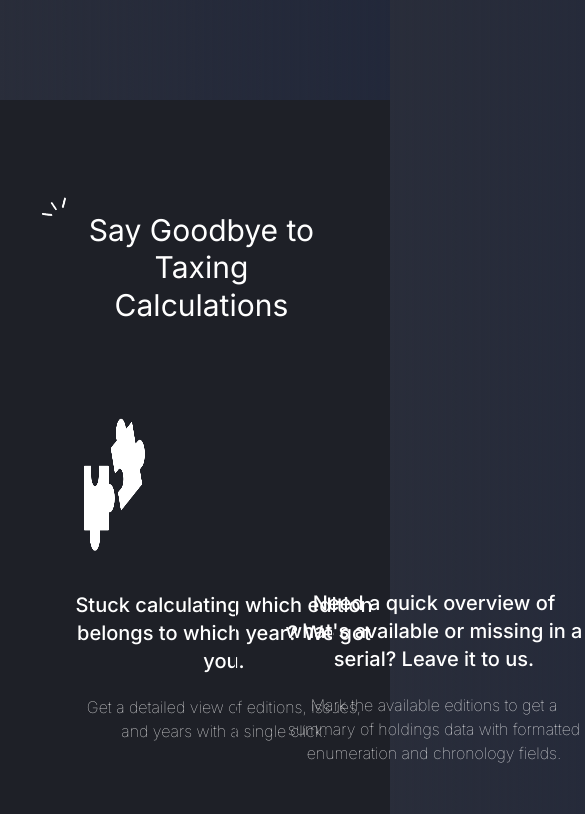
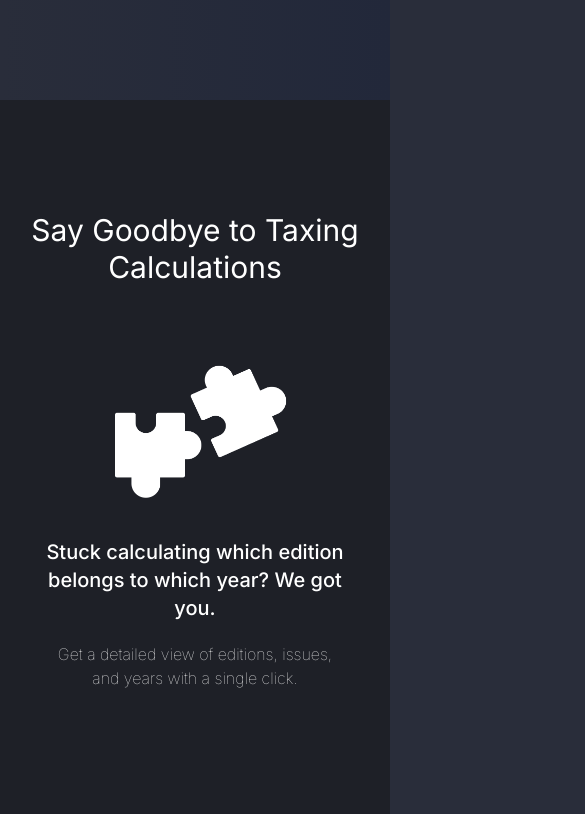
Before and after one commit to jjose14-Jacob-Jose/getSummaryHoldings, a Next.js app: page / in a window 390 px wide. Shown: the part 840-1654 px from the top of the page, 585 px wide, since content can reach past the window. Built offline with nearby package versions, Linux system fonts and the light colour scheme.

Commit message:
Added responsiveness

```diff
--- a/src/components/Home.jsx
+++ b/src/components/Home.jsx
@@ -24,19 +24,28 @@ export default function Home() {
       {/* Hero section */}
       <div className="px-6 pt-12 mobile:px-12 lg:flex xl:gap-8 mx-auto justify-center items-center mb-24">
         <div className="lg:w-1/2 2xl:w-2/5">
-                        <h1 className={`${styles.headingOne} pb-4`}>Serials Calculations. Simplified.</h1>
-                        <p className={`${styles.paraTwo}`}>A free browser based solution that computes summary holdings of books for you.</p>
+          <h1 className={`${styles.headingOne} pb-4`}>
+            Serials Calculations. Simplified.
+          </h1>
+          <p className={`${styles.paraTwo}`}>
+            A free browser based solution that computes summary holdings of
+            books for you.
+          </p>
 
           <div className="lg:flex lg:gap-4 mt-6 mb-12 lg:mt-8 lg:mb-0 w-fit lg:w-full mx-auto">
             <Link
               href={prototype_link}
               target="_blank"
               rel="noopener noreferrer"
-                                className="p-2 px-10 h-fit font-light bg-[#89634A] text-white text-sm rounded hover:bg-[#83593D] hover:font-light items-center">
+              className="p-2 px-10 h-fit font-light bg-[#89634A] text-white text-sm rounded hover:bg-[#83593D] hover:font-light items-center"
+            >
               Explore the Prototype
             </Link>
-                            <br className="lg:hidden"/>
-                            <button onClick={() => scrollToLearnMore()} className="mt-3 lg:mt-0 p-2 h-fit font-light text-sm text-white hover:underline underline-offset-4  items-center">
+            <br className="lg:hidden" />
+            <button
+              onClick={() => scrollToLearnMore()}
+              className="mt-3 lg:mt-0 p-2 h-fit font-light text-sm text-white hover:underline underline-offset-4  items-center"
+            >
               Learn More
             </button>
           </div>
@@ -60,20 +69,20 @@ export default function Home() {
       {/* Learn More */}
       <div id="learnMoreSection">
         {/* Goodbye to taxing calculations section */}
-                <div className="p-12 mx-auto justify-center items-center bg-[#1E2027] pt-28 pb-28">
+        <div className="px-6  mobile:px-12 pt-28 pb-28 mx-auto justify-center items-center bg-[#1E2027] ">
           <div className="flex mx-auto justify-center">
             <img
               src="/text_highlight.png"
               alt="Text highlight icon"
-                        className="w-[15px] h-[30px] rotate-[55deg] -mt-5"
+              className="hidden custom:block w-[15px] h-[30px] rotate-[55deg] -mt-5"
             />
             <h2 className={`text-center ${styles.headingTwo}`}>
               Say Goodbye to Taxing <br /> Calculations
             </h2>
           </div>
 
-                    <div className="flex mx-auto justify-center space-x-20 mt-10">
-                        <div className="w-1/3 hover:bg-[#292D3A] hover:shadow-2xl space-y-10 border border-[#1E2027]  rounded-2xl p-4">
+          <div className="xl:flex mx-auto justify-center xl:space-x-20 space-y-10 xl:space-y-0 mt-10">
+            <div className=" xl:w-1/3 hover:bg-[#292D3A] hover:shadow-2xl xl:space-y-0 space-y-10 border border-[#1E2027]  rounded-2xl pb-12 xl:p-4 ">
               <div className="flex mx-auto justify-center">
                 <img
                   src="/puzzle_image.png"
@@ -92,7 +101,7 @@ export default function Home() {
               </div>
             </div>
 
-                        <div className="w-1/3 hover:bg-[#292D3A]  hover:shadow-2xl space-y-10 border border-[#1E2027] rounded-2xl p-12">
+            <div className=" xl:w-1/3 hover:bg-[#292D3A]  hover:shadow-2xl border border-[#1E2027] rounded-2xl pb-12 pt-6 xl:p-12">
               <div className="flex mx-auto justify-center mt-8">
                 <img
                   src="/checkboxes_image.png"
@@ -116,11 +125,13 @@ export default function Home() {
         {/* Work faster section */}
         <div className="px-6 mobile:px-12 pt-28 pb-28 mx-auto justify-center items-center">
           <div className="flex mx-auto justify-center">
-                        <h2 className={`text-center ${styles.headingTwo}`}>Work Faster by Getting Started</h2>
+            <h2 className={`text-center ${styles.headingTwo}`}>
+              Work Faster by Getting Started
+            </h2>
             <img
               src="/text_highlight.png"
               alt="Text highlight icon"
-                            className="hidden sm:block w-[15px] h-[30px] rotate-[140deg] -mt-5"
+              className="hidden custom:block w-[15px] h-[30px] rotate-[140deg] -mt-5"
             />
           </div>
           <div className="lg:flex gap-16 align-middle items-center mx-auto justify-center mt-28">
@@ -132,8 +143,14 @@ export default function Home() {
               className="mx-auto mb-8 lg:mb-0 lg:mx-0 rounded-[20px] shadow-[0px_0px_40px_rgba(0,0,0,0.4)] h-auto"
             />
             <div className="lg:w-2/5 align-middle">
-                            <h3 className={`${styles.headingThree} mb-4 lg:mb-0`}>Fill out the details of the serial</h3>
-                            <p className={`${styles.paraTwo}`}>Fill in details like the range of years of the book, the number of editions it has per year, etc. to get a detailed list of editions, issues, and years.</p>
+              <h3 className={`${styles.headingThree} mb-4 lg:mb-0`}>
+                Fill out the details of the serial
+              </h3>
+              <p className={`${styles.paraTwo}`}>
+                Fill in details like the range of years of the book, the number
+                of editions it has per year, etc. to get a detailed list of
+                editions, issues, and years.
+              </p>
             </div>
           </div>
           <div className="lg:flex gap-16 w-fit align-middle items-center mx-auto justify-center my-32">
@@ -145,8 +162,13 @@ export default function Home() {
               className="lg:hidden mx-auto mb-8 lg:mb-0 lg:mx-0 rounded-[20px] shadow-[0px_0px_40px_rgba(0,0,0,0.4)] drop-shadow-lg h-auto"
             />
             <div className="lg:w-2/5">
-                            <h3 className={`${styles.headingThree} mb-4 lg:mb-0`}>Select the available issues</h3>
-                            <p className={`${styles.paraTwo}`}>Check the available issues of the serial and mark them in the generated edition details.</p>
+              <h3 className={`${styles.headingThree} mb-4 lg:mb-0`}>
+                Select the available issues
+              </h3>
+              <p className={`${styles.paraTwo}`}>
+                Check the available issues of the serial and mark them in the
+                generated edition details.
+              </p>
             </div>
             <Image
               src="/tool_issue_selection.png"
@@ -165,20 +187,28 @@ export default function Home() {
               className="mx-auto mb-8 lg:mb-0 lg:mx-0 rounded-[20px] shadow-[0px_0px_40px_rgba(0,0,0,0.4)] h-auto"
             />
             <div className="lg:w-2/5 align-middle">
-                            <h3 className={`${styles.headingThree} mb-4 lg:mb-0`}>Get summary holdings data</h3>
-                            <p className={`${styles.paraTwo}`}>Switch between <span className="inline font-medium">basic</span> and <span className="inline font-medium">detailed</span> views based on your need.</p>
+              <h3 className={`${styles.headingThree} mb-4 lg:mb-0`}>
+                Get summary holdings data
+              </h3>
+              <p className={`${styles.paraTwo}`}>
+                Switch between <span className="inline font-medium">basic</span>{" "}
+                and <span className="inline font-medium">detailed</span> views
+                based on your need.
+              </p>
             </div>
           </div>
         </div>
 
         {/* Features section */}
-                <div className="px-6 pt-28 pb-28 mobile:px-12 mx-auto justify-center items-center bg-[#1E2027] ">
+        <div className="px-6  mobile:px-12 pt-28 pb-28 mx-auto justify-center items-center bg-[#1E2027] ">
           <div className="w-fit mx-auto justify-center">
-                        <h2 className={`${styles.headingTwo} pl-[15px]`}>Explore Additional Features</h2>
+            <h2 className={`${styles.headingTwo} pl-[15px]`}>
+              Explore Additional Features
+            </h2>
             <img
               src="/text_highlight.png"
               alt="Text highlight icon"
-                            className="hidden sm:block w-[15px] h-[30px] -rotate-[50deg] -mt-2"
+              className="hidden custom:block w-[15px] h-[30px] -rotate-[50deg] -mt-2"
             />
           </div>
           <div className="pt-12 sm:pt-28">
@@ -187,20 +217,20 @@ export default function Home() {
         </div>
 
         {/* Check out the product prototype section*/}
-                <div className="p-12 gap-24 mx-auto flex justify-center text-center items-center h-[400px] pt-28 pb-28">
-                    <div>
-                        <div className="flex mx-auto justify-center w-[1200px]">
-                        <h1 className={`${styles.headingTwo}`}>
+        <div className="px-6 mobile:px-12 pt-28 pb-28 gap-24 mx-auto flex justify-center text-center items-center h-[400px]  ">
+          <div className="p-12 mx-auto justify-center items-center pt-28 pb-28">
+            <div className="flex mx-auto justify-center w-[90%]">
+              <h2 className={`text-center ${styles.headingTwo}`}>
                 Check Out the Product Prototype
-                        </h1>
+              </h2>
               <img
                 src="/text_highlight.png"
                 alt="Text highlight icon"
-                            className="w-[15px] h-[30px] -rotate-[130deg] mt-10"
+                className="hidden custom:block w-[15px] h-[30px] -rotate-[130deg] mt-10"
               />
             </div>
             <p
-                        className={`${styles.paraTwo} flex mx-auto justify-center w-[50%]`}
+              className={`${styles.paraTwo} flex mx-auto justify-center mt-5 lg:mt-0`}
             >
               We've built an interactive prototype in Figma for the product.
               Open it up to experience the product yourself.
@@ -211,7 +241,7 @@ export default function Home() {
                 href={prototype_link}
                 target="_blank"
                 rel="noopener noreferrer"
-                            className="p-2 px-10 h-fit font-light bg-[#89634A] text-white text-sm rounded hover:bg-[#83593D] hover:font-light items-center"
+                className="p-2 px-10 h-fit font-light bg-[#89634A] text-white text-sm rounded hover:bg-[#83593D] hover:font-light items-center ml-8 sm:ml-0"
               >
                 Explore the Prototype
               </Link>
@@ -224,7 +254,7 @@ export default function Home() {
         </div>
 
         {/* Contact section */}
-                <div className="p-12 gap-24 mx-auto flex justify-center text-center bg-[#1E2027] items-center h-[400px]">
+        <div className="px-6 mobile:px-12 pt-28 pb-28 gap-24 mx-auto flex justify-center text-center bg-[#1E2027] items-center h-[400px]">
           <div>
             <h1
               className={`${styles.headingFour} flex mx-auto justify-center w-[90%]`}
--- a/tailwind.config.js
+++ b/tailwind.config.js
@@ -1,22 +1,23 @@
 /** @type {import('tailwindcss').Config} */
 module.exports = {
   content: [
-    './src/pages/**/*.{js,ts,jsx,tsx,mdx}',
-    './src/components/**/*.{js,ts,jsx,tsx,mdx}',
-    './src/app/**/*.{js,ts,jsx,tsx,mdx}',
-    './src/constants/**/*.{js,ts,jsx,tsx,mdx}',
+    "./src/pages/**/*.{js,ts,jsx,tsx,mdx}",
+    "./src/components/**/*.{js,ts,jsx,tsx,mdx}",
+    "./src/app/**/*.{js,ts,jsx,tsx,mdx}",
+    "./src/constants/**/*.{js,ts,jsx,tsx,mdx}",
   ],
   theme: {
     extend: {
       backgroundImage: {
-        'gradient-radial': 'radial-gradient(var(--tw-gradient-stops))',
-        'gradient-conic':
-          'conic-gradient(from 180deg at 50% 50%, var(--tw-gradient-stops))',
+        "gradient-radial": "radial-gradient(var(--tw-gradient-stops))",
+        "gradient-conic":
+          "conic-gradient(from 180deg at 50% 50%, var(--tw-gradient-stops))",
       },
       screens: {
-        'mobile': "400px"
-      }
+        mobile: "400px",
+        custom: "845px",
+      },
     },
   },
   plugins: [],
-}
+};
```
Lines whose indentation alone changed are shown as unchanged.
